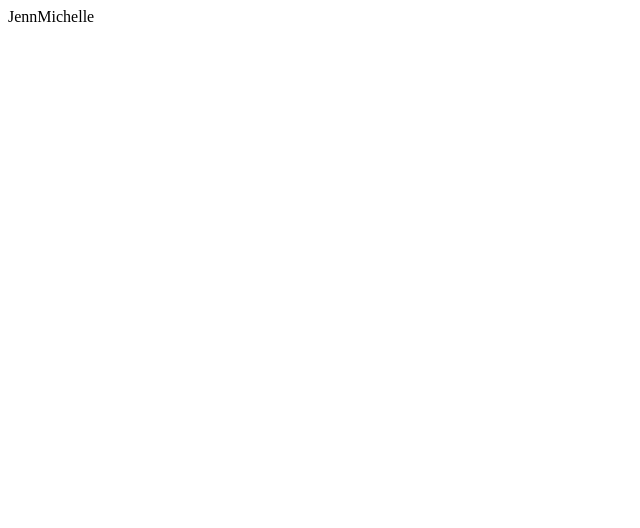
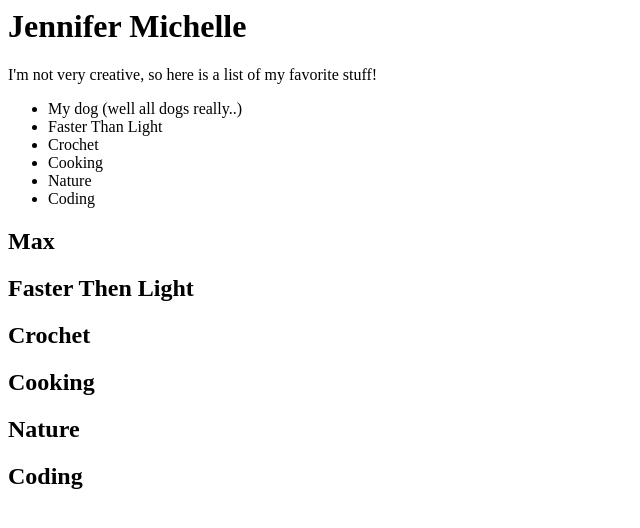
Before and after one commit to JennMichellejw/fasterthanlight, a plain HTML site: page index.html in a window 1280 px wide. Shown: the whole page, without its empty margins (0-640 px from the left). Drawn offline with Linux system fonts and the light colour scheme.

Commit message:
basic layout

```diff
--- a/index.html
+++ b/index.html
@@ -1 +1,53 @@
-<p>JennMichelle</p>
+<html>
+   <head>
+      <title>Jennifer Michelle</title>
+
+   </head>
+    <body>
+        <main>
+            <h1>Jennifer Michelle</h1>
+                <P>I'm not very creative, so here is a list of my favorite stuff!</P>
+                <ul>
+                    <li>My dog (well all dogs really..)</li>
+                    <li>Faster Than Light</li>
+                    <li>Crochet</li>
+                    <li>Cooking</li>
+                    <li>Nature</li>
+                    <li>Coding</li>
+                </ul>
+            <article>
+                <a name = "my dog"></a>
+                <h2>Max</h2>
+            </article>
+
+            <article>
+                <a name = "ftl"></a>
+                <h2>Faster Then Light</h2>
+            </article>
+
+            <article>
+                <a name = "crochet"></a>
+                <h2>Crochet</h2>
+            </article>
+
+            <article>
+                <a name = "cooking"></a>
+                <h2>Cooking</h2>
+            </article>
+
+            <article>
+                <a name = "nature"></a>
+                <h2>Nature</h2>
+            </article>
+
+            <article>
+                <a name = "coding"></a>
+                <h2>Coding</h2>
+            </article>
+
+        <main>
+
+
+
+    </body>
+</html>
```
